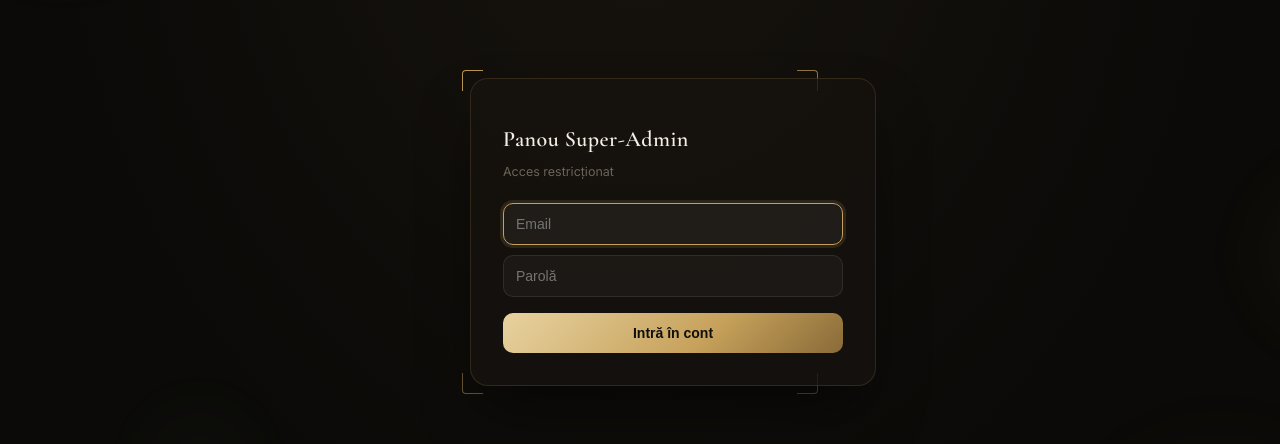
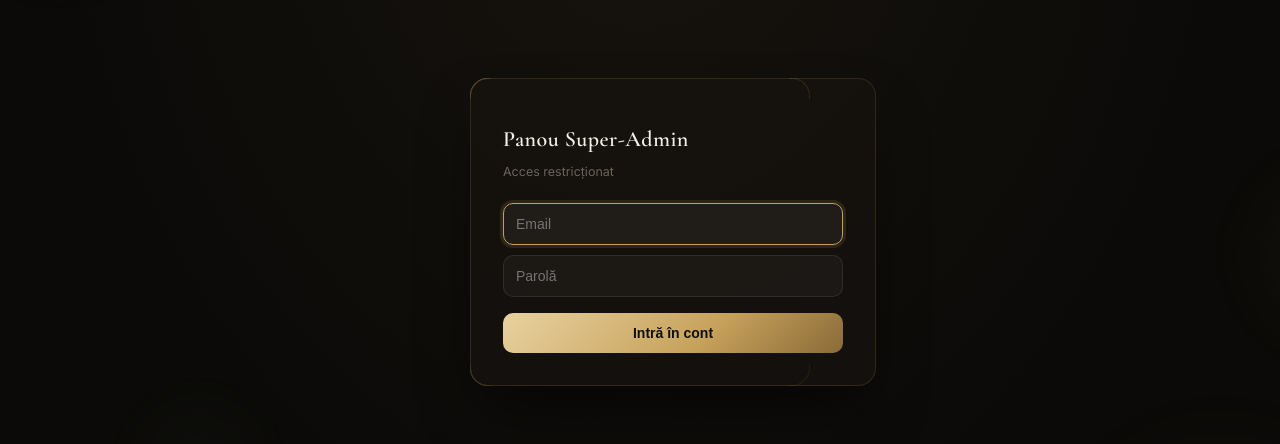
Before and after one commit to Dimiregele/ScanVogue, a Next.js app: page /admin-x7k2/login in a window 1280 px wide. Shown: the part 192-636 px from the top of the page. Built offline with nearby package versions, Linux system fonts and the light colour scheme.

Commit message:
Update decor.tsx

```diff
--- a/app/_shared/decor.tsx
+++ b/app/_shared/decor.tsx
@@ -145,10 +145,10 @@ export function AdminCornerFrame({ children }: { children: React.ReactNode }) {
   const cornerStyle = { position: "absolute" as const, width: 20, height: 20, borderColor: ADMIN_COLORS.gold };
   return (
     <div style={{ position: "relative" }}>
-      <span className="admin-corner" style={{ ...cornerStyle, top: -8, left: -8, borderTop: `1px solid ${ADMIN_COLORS.gold}`, borderLeft: `1px solid ${ADMIN_COLORS.gold}`, borderTopLeftRadius: 4 }} />
-      <span className="admin-corner" style={{ ...cornerStyle, top: -8, right: -8, borderTop: `1px solid ${ADMIN_COLORS.gold}`, borderRight: `1px solid ${ADMIN_COLORS.gold}`, borderTopRightRadius: 4, animationDelay: "0.5s" }} />
-      <span className="admin-corner" style={{ ...cornerStyle, bottom: -8, left: -8, borderBottom: `1px solid ${ADMIN_COLORS.gold}`, borderLeft: `1px solid ${ADMIN_COLORS.gold}`, borderBottomLeftRadius: 4, animationDelay: "1s" }} />
-      <span className="admin-corner" style={{ ...cornerStyle, bottom: -8, right: -8, borderBottom: `1px solid ${ADMIN_COLORS.gold}`, borderRight: `1px solid ${ADMIN_COLORS.gold}`, borderBottomRightRadius: 4, animationDelay: "1.5s" }} />
+      <span className="admin-corner" style={{ ...cornerStyle, top: 0, left: 0, borderTop: `1px solid ${ADMIN_COLORS.gold}`, borderLeft: `1px solid ${ADMIN_COLORS.gold}`, borderTopLeftRadius: 18 }} />
+      <span className="admin-corner" style={{ ...cornerStyle, top: 0, right: 0, borderTop: `1px solid ${ADMIN_COLORS.gold}`, borderRight: `1px solid ${ADMIN_COLORS.gold}`, borderTopRightRadius: 18, animationDelay: "0.5s" }} />
+      <span className="admin-corner" style={{ ...cornerStyle, bottom: 0, left: 0, borderBottom: `1px solid ${ADMIN_COLORS.gold}`, borderLeft: `1px solid ${ADMIN_COLORS.gold}`, borderBottomLeftRadius: 18, animationDelay: "1s" }} />
+      <span className="admin-corner" style={{ ...cornerStyle, bottom: 0, right: 0, borderBottom: `1px solid ${ADMIN_COLORS.gold}`, borderRight: `1px solid ${ADMIN_COLORS.gold}`, borderBottomRightRadius: 18, animationDelay: "1.5s" }} />
       {children}
     </div>
   );
```
